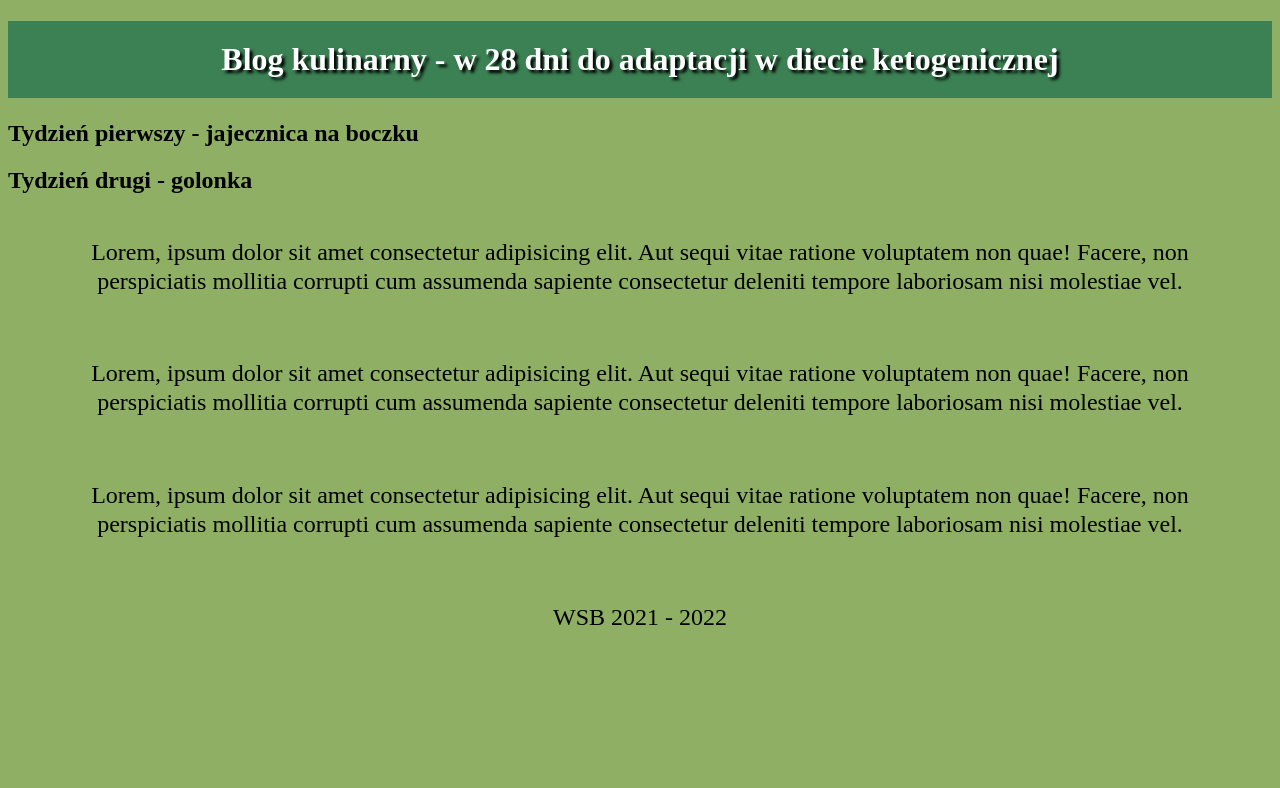
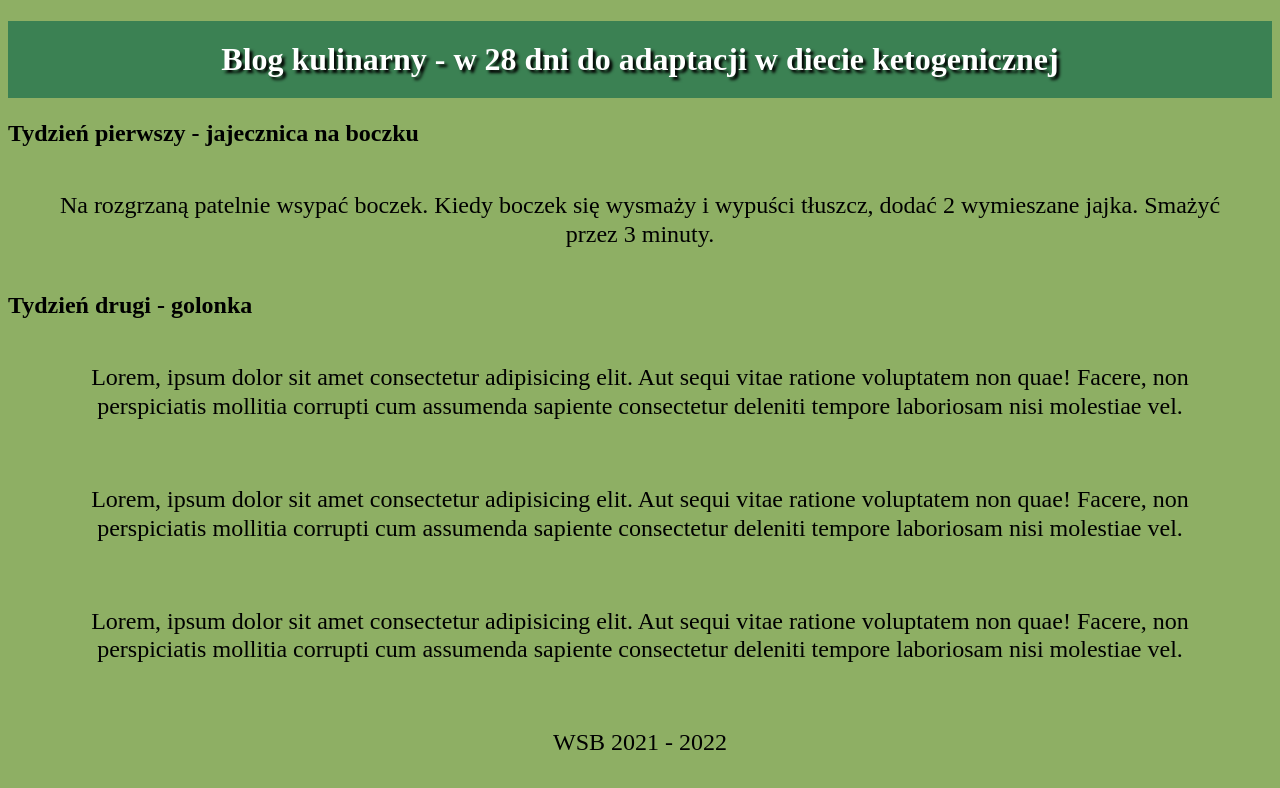
Before and after one commit to PawelWrzesinski/wsb-praca-grupowa, a plain HTML site: page index.html in a window 1280 px wide. Drawn offline with Linux system fonts and the light colour scheme.

Commit message:
przepis na jajecznice na boczku

```diff
--- a/index.html
+++ b/index.html
@@ -33,6 +33,8 @@
     <h1>Blog kulinarny - w 28 dni do adaptacji w diecie ketogenicznej</h1>
 
     <h2>Tydzień pierwszy - jajecznica na boczku</h2>
+    <p>Na rozgrzaną patelnie wsypać boczek. Kiedy boczek się wysmaży i wypuści tłuszcz, dodać 2 wymieszane jajka.
+         Smażyć przez 3 minuty.</p>
 
     <h2>Tydzień drugi - golonka</h2>
 
```
